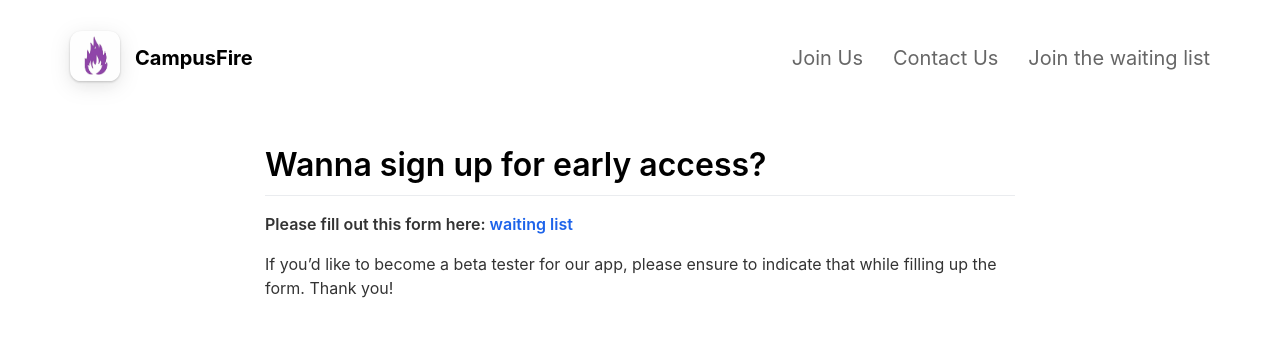
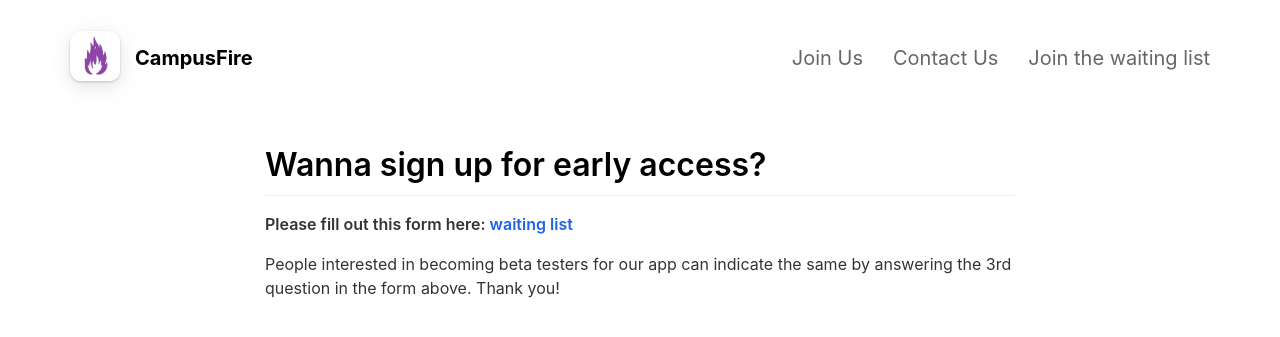
Before and after one commit to Stealth-SS/website, a Jekyll site: the page built from _pages/waiting_list.md, in a window 1280 px wide. Shown: the top 337 px of the page. Built offline with Jekyll 4.4.1, drawn with Linux system fonts in a browser that asks for light colours; nearby versions of some CDN libraries.

Commit message:
Final push before follows sent

```diff
--- a/_pages/waiting_list.md
+++ b/_pages/waiting_list.md
@@ -8,5 +8,5 @@ include_in_header: true
 
 **Please fill out this form here: [waiting list](https://forms.gle/ja51h7wdeaVFm5Uk9)**
 
-If you'd like to become a beta tester for our app, please ensure to indicate that while filling up the form.
+People interested in becoming beta testers for our app can indicate the same by answering the 3rd question in the form above.
 Thank you!
```
